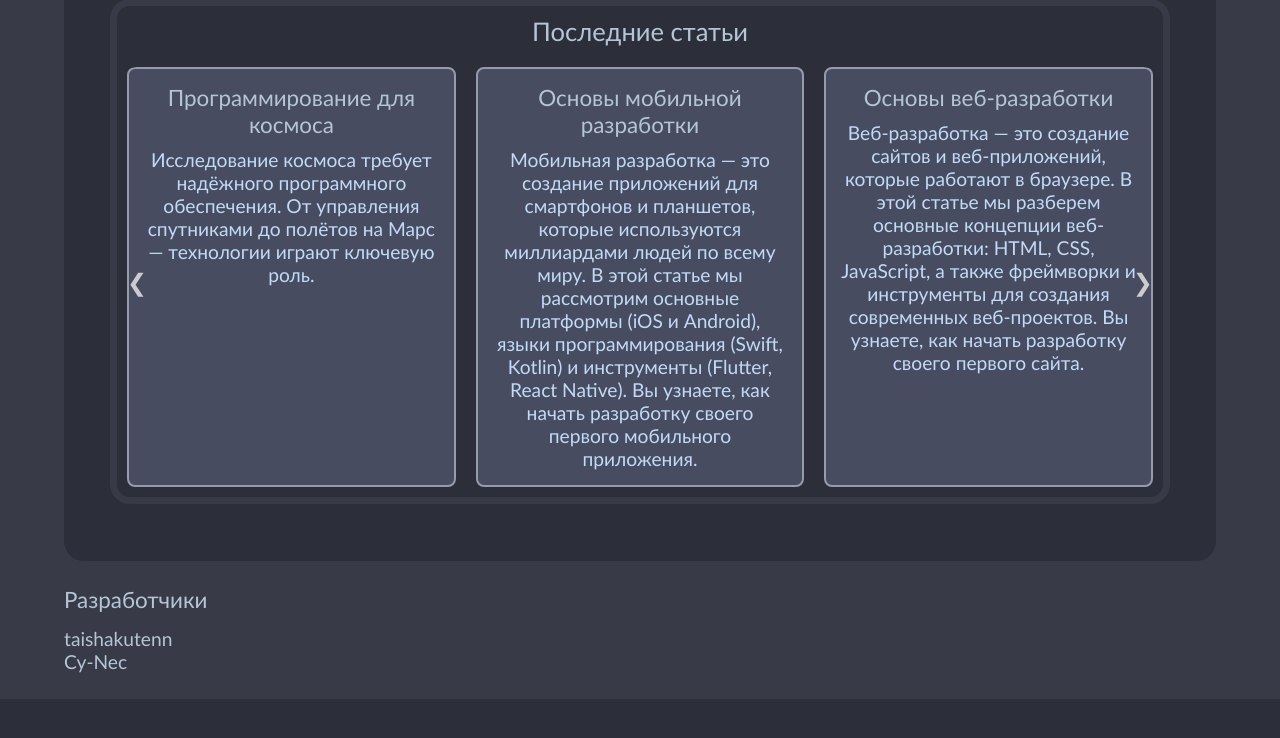
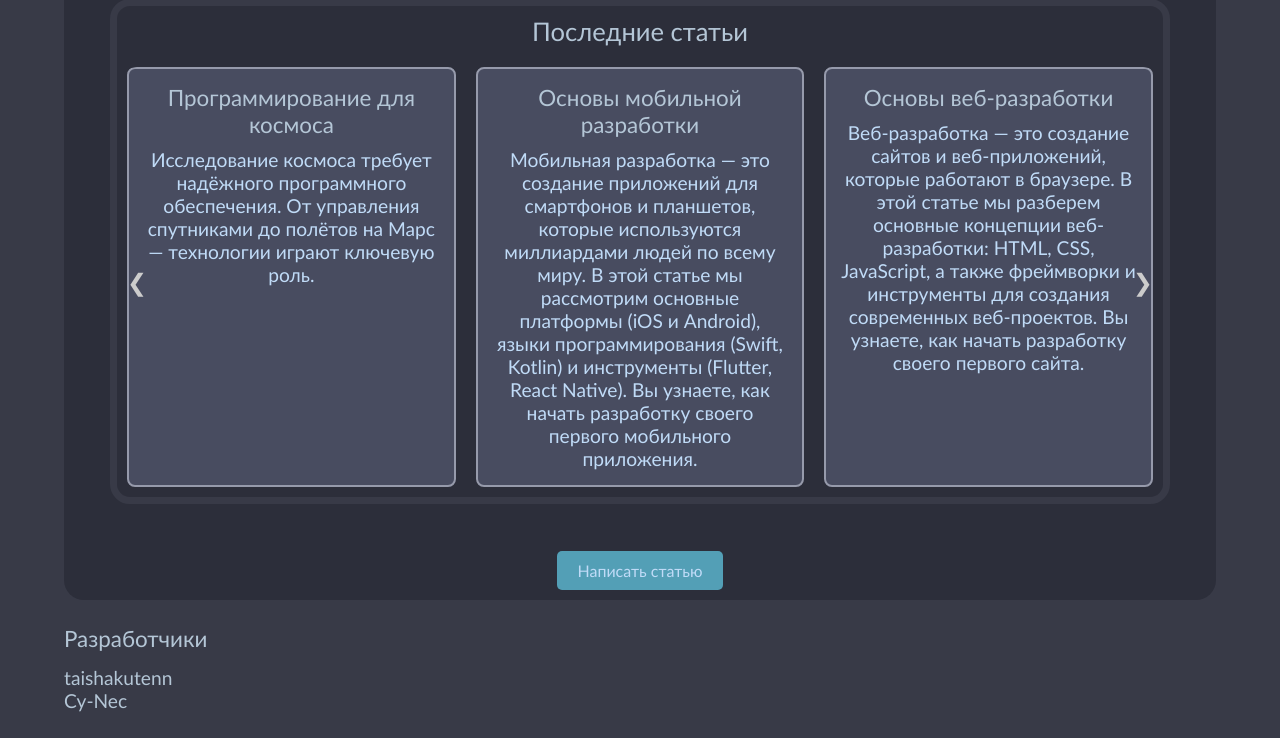
Before and after one commit to taishakutenn/OGTIwi, a Flask app: page / in a window 1280 px wide. Shown: the part 1058-1796 px from the top of the page. Before the commit the page ends 1757 px from the top, so only its background shows below. Run offline with Flask 3, Linux system fonts and the light colour scheme; data comes from the database, SQL or seed files in the repository.

Commit message:
table-css in articles, button create-article

```diff
--- a/static/css/base.css
+++ b/static/css/base.css
@@ -109,6 +109,28 @@ main * {
 .next {
   right: 10px;
 }
+
+/* create button */
+form.for-btn-create {
+  display: flex;
+  justify-content: center;
+  align-items: center;
+}
+.create-article-btn {
+  padding: 10px 20px;
+  font-size: 16px;
+  background-color: var(--btn-clr-cyan);
+  color: var(--text-clr);
+  border: none;
+  border-radius: 5px;
+  cursor: pointer;
+  transition: background-color 0.3s ease;
+}
+.create-article-btn:hover {
+  background-color: var(--btn-clr-green);
+}
+
+
 
 
 
@@ -306,9 +328,13 @@ div.article-block {
   border: 2px solid var(--border-clr);
   background-color: var(--background-clr-dark);
 }
+.article-block.article-main .info {
+  margin-top: 0;
+}
 div.article-block .header {
   display: flex;
   justify-content: space-between;
+  margin-top: 0;
 }
 div.article-block .header h1 {
   flex-basis: 70%;
@@ -340,6 +366,13 @@ div.tags-list-footer {
   display: flex;
   gap: 2%;
   border-top: var(--border-std);
+  border-radius: 0;
+}
+
+table, th, td {
+  border: var(--border-std);
+  margin-top: 1%;
+  border-collapse: collapse;
   border-radius: 0;
 }
 
--- a/templates/index.html
+++ b/templates/index.html
@@ -57,7 +57,10 @@
         <button class="slider-button next" onclick="nextSlide()">&#10095;</button>
       </div>
     </div>
-    </div>
+
+    <form class="for-btn-create" action="/request-article-permission" method="POST">
+        <button type="submit" class="create-article-btn">Написать статью</button>
+    </form>
 
     <script>
     let currentIndex = 0;
```
